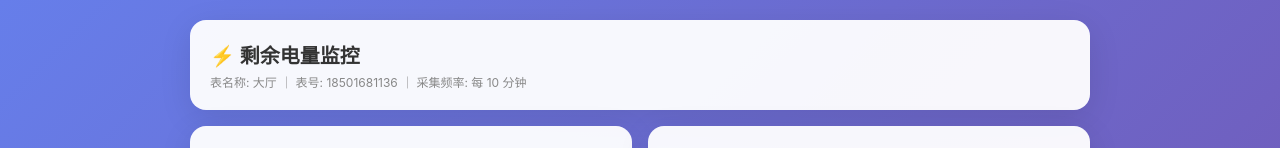
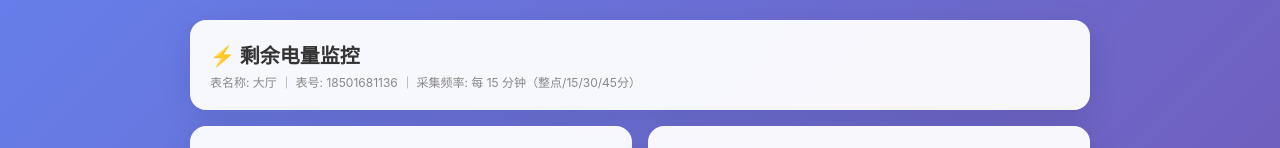
Before and after one commit to 3157845946-code/battery-monitor, a plain HTML site: page index.html in a window 1280 px wide. Shown: the top 148 px of the page. Drawn offline with nearby package versions, Linux system fonts and the light colour scheme.

Commit message:
update: 15min interval

```diff
--- a/index.html
+++ b/index.html
@@ -38,7 +38,7 @@ th{color:#888;font-weight:500;position:sticky;top:0;background:#fafafa}
 <div class="wrap">
   <div class="card">
     <h1>⚡ 剩余电量监控</h1>
-    <div class="sub">表名称: 大厅 ｜ 表号: 18501681136 ｜ 采集频率: 每 10 分钟</div>
+    <div class="sub">表名称: 大厅 ｜ 表号: 18501681136 ｜ 采集频率: 每 15 分钟（整点/15/30/45分）</div>
   </div>
   <div class="top">
     <div class="card kpi">
```
